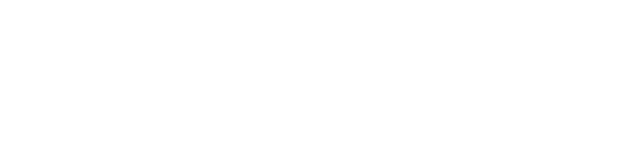
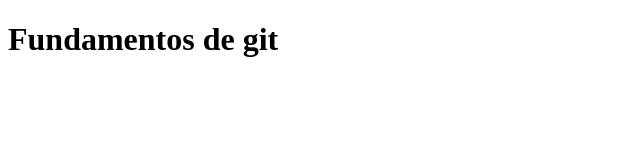
Before and after one commit to blancarsj/fundamentos-de-git, a plain HTML site: page index.html in a window 1280 px wide. Shown: the whole page, without its empty margins (0-640 px from the left). Drawn offline with Linux system fonts and the light colour scheme.

Commit message:
Incluir comentario 1

```diff
--- a/index.html
+++ b/index.html
@@ -7,6 +7,6 @@
     <title>GIT</title>
 </head>
 <body>
-
+    <h1>Fundamentos de git</h1>
 </body>
 </html>
```
